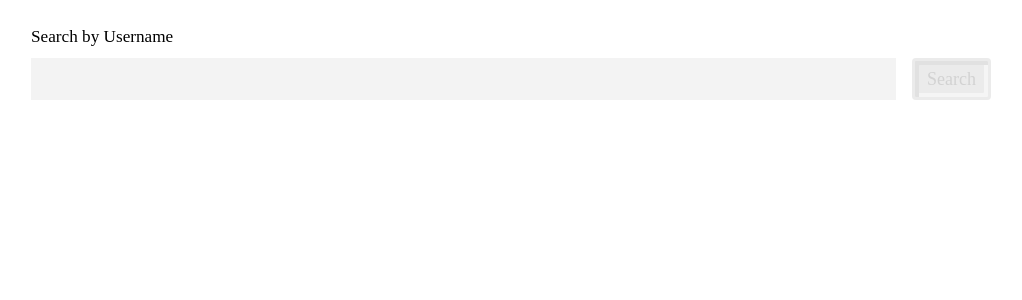
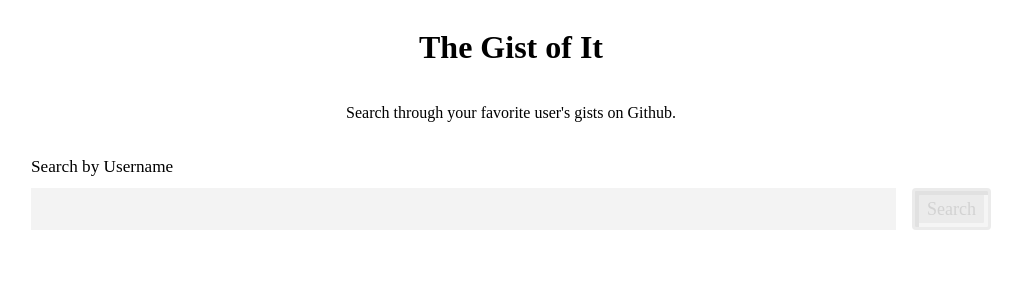
Before and after one commit to rodrigo-barraza/the-gist-of-it, a Next.js app: page / in a window 1280 px wide. Shown: the top 300 px of the page, without its empty margins (129-1151 px from the left). Built offline with nearby package versions, Linux system fonts and the light colour scheme.

Commit message:
Minor error handling and adding title to page

```diff
--- a/src/components/GistComponent/GistComponent.tsx
+++ b/src/components/GistComponent/GistComponent.tsx
@@ -64,7 +64,7 @@ export default function GistComponent() {
             ></ButtonComponent>
         </form>
         <div className="ListComponent">
-            { hasSearched && gists.length == 0 && (
+            { !isSearching && hasSearched && gists.length == 0 && (
                 <div className="not-found">
                     <div className="icon">🔍</div>
                     <div className="message">We couldn’t find any gists by {hasSearched}</div>
@@ -72,7 +72,7 @@ export default function GistComponent() {
                 </div>
             )}
             <ul className="gists">
-                { gists.map((gist, gistIndex) => (
+                { !isSearching && gists.map((gist, gistIndex) => (
                     <li key={gistIndex}>
                         <div className="header">
                             <img src={gist.owner.avatar_url} alt="Owner avatar"></img>
--- a/src/pages/index.module.scss
+++ b/src/pages/index.module.scss
@@ -1,6 +1,8 @@
 .home {
     font-family: Ubuntu;
     display: flex;
-    justify-content: center;
+    // justify-content: center;
+    align-items: center;;
+    flex-direction: column;
 
 }
--- a/src/pages/index.tsx
+++ b/src/pages/index.tsx
@@ -1,9 +1,18 @@
 import styles from './index.module.scss'
 import GistComponent from '@/components/GistComponent/GistComponent'
+import Head from 'next/head'
 
 export default function Index() {
     return (
     <main className={styles.home}>
+        <Head>
+            <title>The-Gist-Of-It</title>
+            <meta name="description" content="A project by Rodrigo Barraza"/>
+            <meta name="keywords" content="rodrigo barraza"/>
+            <link rel="icon" href="/images/favicon.ico" />
+        </Head>
+        <h1>The Gist of It</h1>
+        <p>Search through your favorite user's gists on Github.</p>
         <GistComponent>
         </GistComponent>
     </main>
```
